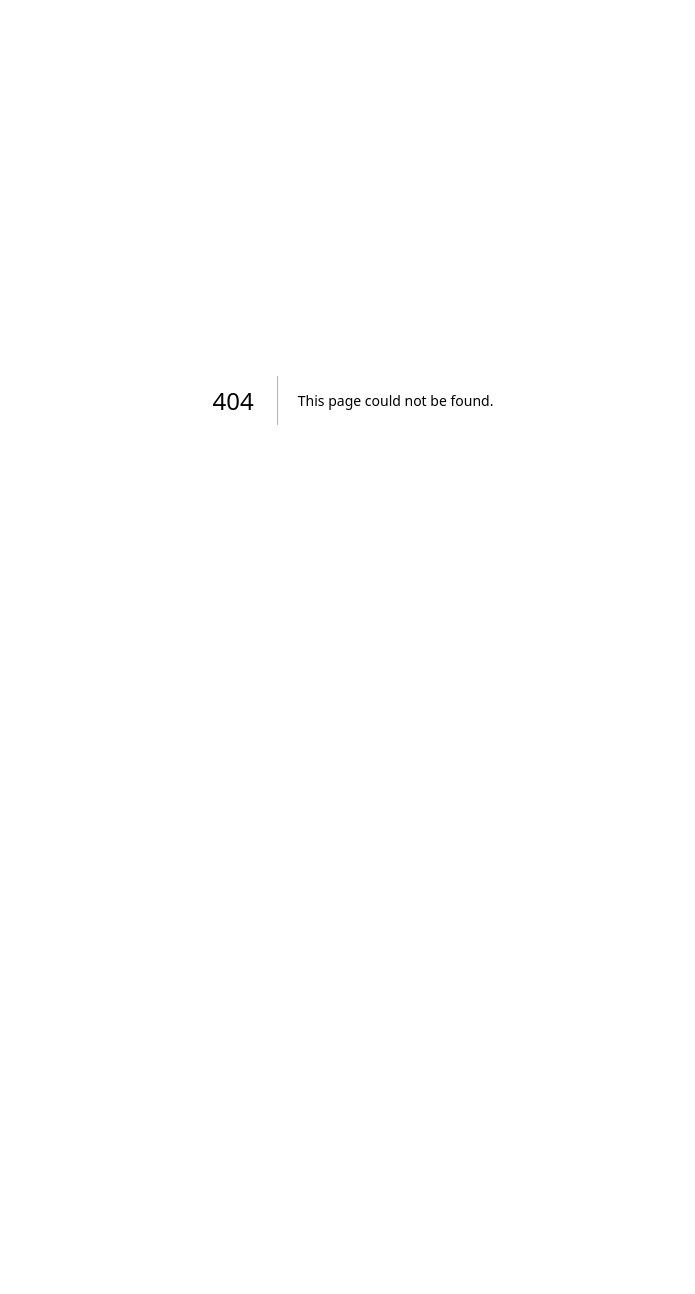
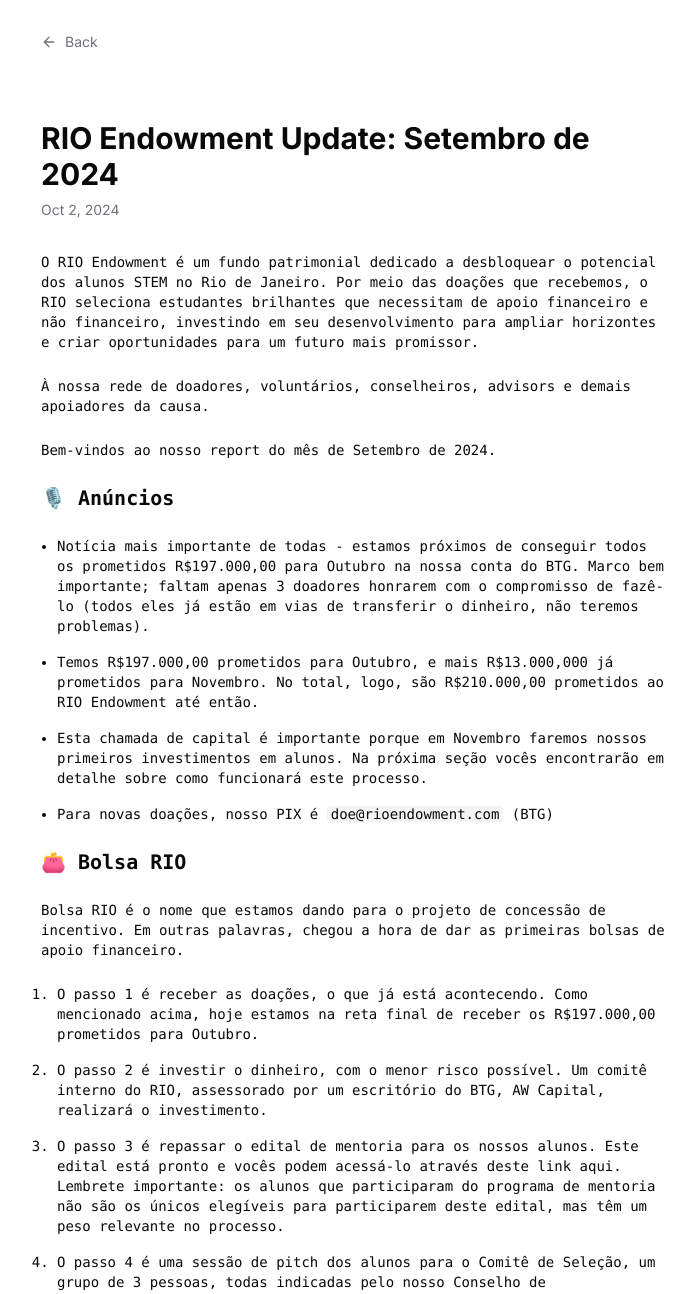
Before and after one commit to lucabcastellano/RIOIR, a Next.js app in the folder rio_updates/: page /rio-update-setembro-2024 in a window 1280 px wide. Before the commit this address had no page. Shown: the top 1294 px of the page, without its empty margins (287-982 px from the left). Before the commit the page ends 800 px from the top, so only its background shows below. Built offline with nearby package versions, Linux system fonts and the light colour scheme.

Commit message:
Create page.tsx 9

```diff
--- /dev/null
+++ b/rio_updates/app/rio-update-setembro-2024/page.tsx
@@ -0,0 +1,168 @@
+'use client'
+
+import { ArrowLeft } from 'lucide-react'
+import Link from 'next/link'
+
+export default function BlogPost() {
+  return (
+    <div className="min-h-screen bg-background text-foreground antialiased">
+      <div className="mx-auto max-w-2xl px-6">
+        <header className="py-8">
+          <Link
+            href="/"
+            className="inline-flex items-center text-sm text-muted-foreground hover:text-foreground"
+          >
+            <ArrowLeft className="mr-2 h-4 w-4" />
+            Back
+          </Link>
+        </header>
+
+        <article className="py-8">
+          <header className="mb-8">
+            <h1 className="text-3xl font-bold mb-2">RIO Endowment Update: Setembro de 2024</h1>
+            <div className="text-sm text-muted-foreground">
+              Oct 2, 2024
+            </div>
+          </header>
+
+          <div className="prose prose-gray dark:prose-invert max-w-none space-y-6 font-mono text-sm">
+            <p>
+              O RIO Endowment é um fundo patrimonial dedicado a desbloquear o potencial dos alunos STEM
+              no Rio de Janeiro. Por meio das doações que recebemos, o RIO seleciona estudantes brilhantes
+              que necessitam de apoio financeiro e não financeiro, investindo em seu desenvolvimento para
+              ampliar horizontes e criar oportunidades para um futuro mais promissor.
+            </p>
+
+            <p>
+              À nossa rede de doadores, voluntários, conselheiros, advisors e demais apoiadores da causa.
+            </p>
+
+            <p>
+              Bem-vindos ao nosso report do mês de Setembro de 2024.
+            </p>
+
+            <h2 className="text-xl font-bold mt-12 mb-4 flex items-center gap-2">
+              🎙️ Anúncios
+            </h2>
+
+            <ul className="list-disc pl-4 space-y-4">
+              <li>
+                Notícia mais importante de todas - estamos próximos de conseguir todos os prometidos R$197.000,00
+                para Outubro na nossa conta do BTG. Marco bem importante; faltam apenas 3 doadores honrarem com o
+                compromisso de fazê-lo (todos eles já estão em vias de transferir o dinheiro, não teremos problemas).
+              </li>
+              <li>
+                Temos R$197.000,00 prometidos para Outubro, e mais R$13.000,000 já prometidos para Novembro.
+                No total, logo, são R$210.000,00 prometidos ao RIO Endowment até então.
+              </li>
+              <li>
+                Esta chamada de capital é importante porque em Novembro faremos nossos primeiros investimentos em alunos.
+                Na próxima seção vocês encontrarão em detalhe sobre como funcionará este processo.
+              </li>
+              <li>
+                Para novas doações, nosso PIX é{' '}
+                <code className="bg-muted px-1 rounded">doe@rioendowment.com</code> (BTG)
+              </li>
+            </ul>
+
+            <h2 className="text-xl font-bold mt-12 mb-4 flex items-center gap-2">
+              👛 Bolsa RIO
+            </h2>
+
+            <p>
+              Bolsa RIO é o nome que estamos dando para o projeto de concessão de incentivo.
+              Em outras palavras, chegou a hora de dar as primeiras bolsas de apoio financeiro.
+            </p>
+
+            <ol className="list-decimal pl-4 space-y-4">
+              <li>
+                O passo 1 é receber as doações, o que já está acontecendo. Como mencionado acima,
+                hoje estamos na reta final de receber os R$197.000,00 prometidos para Outubro.
+              </li>
+              <li>
+                O passo 2 é investir o dinheiro, com o menor risco possível. Um comitê interno do RIO,
+                assessorado por um escritório do BTG, AW Capital, realizará o investimento.
+              </li>
+              <li>
+                O passo 3 é repassar o edital de mentoria para os nossos alunos. Este edital está pronto
+                e vocês podem acessá-lo através deste link aqui. Lembrete importante: os alunos que participaram
+                do programa de mentoria não são os únicos elegíveis para participarem deste edital, mas têm um
+                peso relevante no processo.
+              </li>
+              <li>
+                O passo 4 é uma sessão de pitch dos alunos para o Comitê de Seleção, um grupo de 3 pessoas,
+                todas indicadas pelo nosso Conselho de Administração.
+              </li>
+              <li>
+                O passo 5 é o investimento no aluno e acompanhamento do nosso impacto social.
+              </li>
+            </ol>
+
+            <h2 className="text-xl font-bold mt-12 mb-4">TLDV</h2>
+
+            <ul className="list-disc pl-4 space-y-2">
+              <li>Vamos investir nos primeiros alunos em Novembro;</li>
+              <li>Os alunos serão escolhidos pelo Comitê de Seleção do RIO;</li>
+              <li>Estimamos R$600 para cada um dos 3 alunos beneficiários, mas quem decide isso é o Comitê;</li>
+              <li>Quem quiser doar, nosso pix é doe@rioendowment.com.</li>
+            </ul>
+
+            <h2 className="text-xl font-bold mt-12 mb-4 flex items-center gap-2">
+              📍Highlights
+            </h2>
+
+            <ul className="list-disc pl-4 space-y-4">
+              <li>O Edital para a primeira concessão de apoio financeiro do RIO Endowment está pronto;</li>
+              <li>
+                Demos boas-vindas a dois profissionais sênior que vão ajudar nosso time com People e Compliance.
+                A Ana, que vem da B Hub, Quinto Andar e Fundação Estudar. O Rodrigo, que vem do BofA, BTG Pactual e EY.
+              </li>
+              <li>
+                Estamos animados para a primeira leva de concessão de incentivo da história do RIO.
+              </li>
+              <li>Continuamos construindo relacionamento com stakeholders importantes.</li>
+            </ul>
+
+            <h2 className="text-xl font-bold mt-12 mb-4 flex items-center gap-2">
+              🙏 Pedidos
+            </h2>
+
+            <ul className="list-disc pl-4 space-y-2">
+              <li>Adoraríamos novas conexões com potenciais doadores :)</li>
+              <li>Nosso PIX é doe@rioendowment.com.</li>
+            </ul>
+
+            <h2 className="text-xl font-bold mt-12 mb-4 flex items-center gap-2">
+              👣 Próximos Passos
+            </h2>
+
+            <p>Daqui pra frente são três as prioridades do RIO Endowment:</p>
+
+            <ol className="list-decimal pl-4 space-y-2">
+              <li>Realizar a primeira concessão das Bolsas RIO com sucesso;</li>
+              <li>Continuar captando, ativamente;</li>
+              <li>
+                Começar a segunda turma de mentoria, desta vez com o Instituto Consuelo.
+                Ela vai obedecer a mesma lógica da primeira (mentoria por 2 meses, resultados, edital, bolsa).
+                Mais detalhes sobre ela no próximo report.
+              </li>
+            </ol>
+
+            <div className="mt-12 pt-8 border-t">
+              <p>
+                Até a próxima edição! Novamente importante lembrar: quaisquer dúvidas, por favor entrar em contato com{' '}
+                <a
+                  href="mailto:luca@rioendowment.com"
+                  className="text-foreground hover:underline decoration-muted-foreground/30"
+                >
+                  luca@rioendowment.com
+                </a>{' '}
+                ou pelo WhatsApp de qualquer um dos nossos Diretores.
+              </p>
+            </div>
+          </div>
+        </article>
+      </div>
+    </div>
+  )
+}
```
